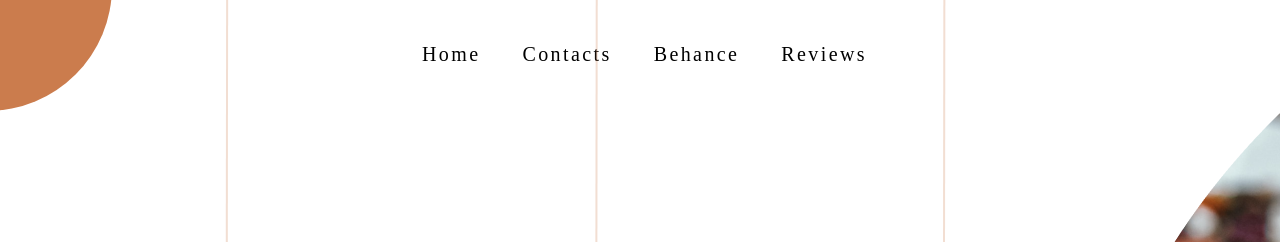
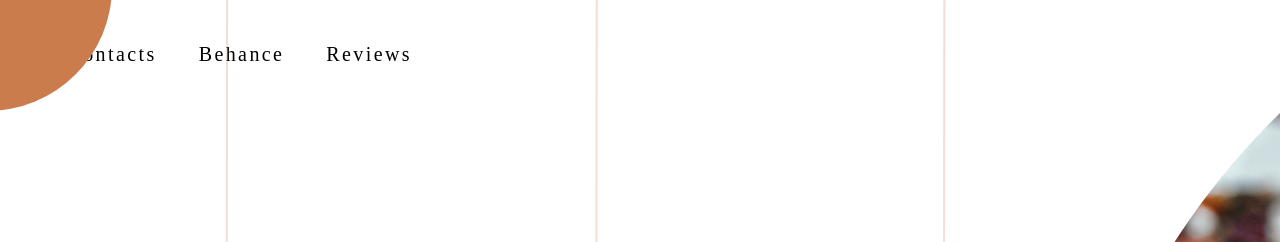
Before and after one commit to dmitrywied/dmitry-test.github.io, a plain HTML site: page index.html in a window 1280 px wide. Shown: the top 242 px of the page. Drawn offline with nearby package versions, Linux system fonts and the light colour scheme; a web font is replaced by a local one.

Commit message:
Update style.css

```diff
--- a/css/style.css
+++ b/css/style.css
@@ -607,3 +607,10 @@ header p {
 .slide-leave-to {
   transform: translate(-100%, 0);
 }
+
+
+@media screen and (max-width: 1280px) {
+		.nav_bar{
+			margin-left: -100px;
+		}
+}
```
